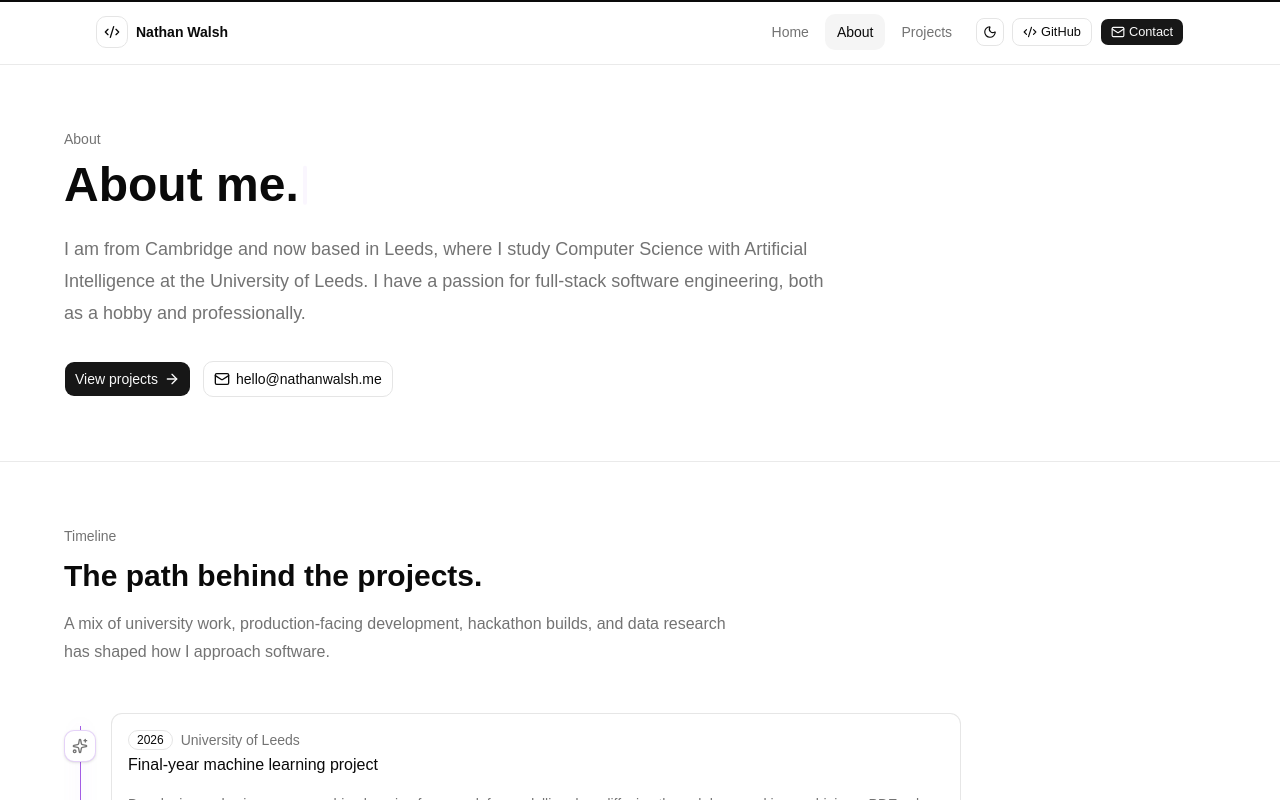
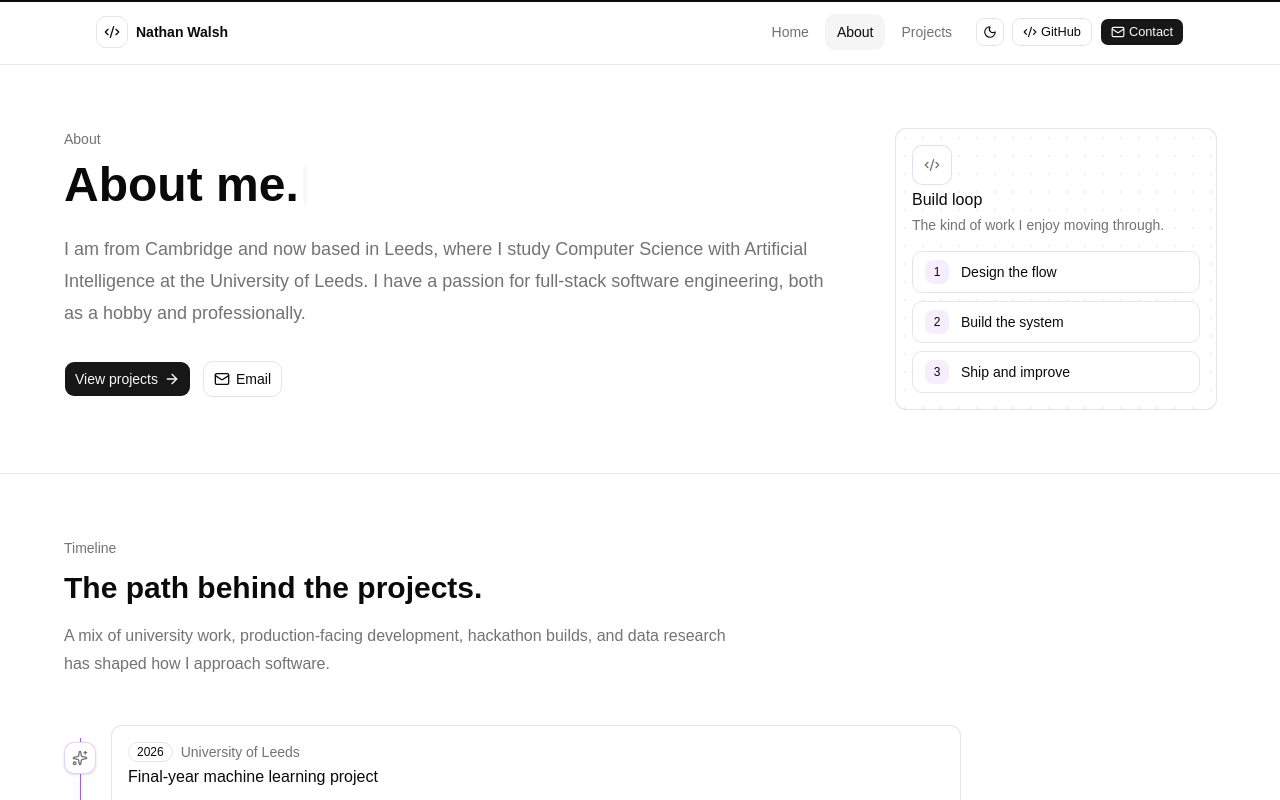
Before and after one commit to NathanWalash/portfolio, a React (Vite) app: page /about in a window 1280 px wide. Shown: the top 800 px of the page. Built offline with nearby package versions, Linux system fonts and the light colour scheme.

Commit message:
content: refine profile copy and email label

```diff
--- a/src/data/profile.ts
+++ b/src/data/profile.ts
@@ -12,7 +12,7 @@ export const profile = {
   title: "Full-Stack Developer",
   location: "United Kingdom",
   summary:
-    "Final-year Computer Science with AI student building practical software across full-stack web, APIs, machine learning, and smart contracts.",
+    "Full-stack developer and final-year Computer Science with Artificial Intelligence student building practical software across web apps, backend systems, data workflows, and AI-assisted products.",
   contactNote:
     "Reach me by email, LinkedIn, or GitHub for professional contact.",
   highlights: [
@@ -37,7 +37,7 @@ export const profile = {
       external: true,
     },
     email: {
-      label: "hello@nathanwalsh.me",
+      label: "Email",
       href: "mailto:hello@nathanwalsh.me",
     },
   },
--- a/src/pages/About.tsx
+++ b/src/pages/About.tsx
@@ -1,6 +1,7 @@
 import {
   ArrowRight,
   BriefcaseBusiness,
+  Code2,
   Database,
   GraduationCap,
   Mail,
@@ -100,7 +101,7 @@ export function About() {
   return (
     <main className="min-h-[calc(100svh-4rem)]">
       <section className="px-4 py-12 sm:px-8 sm:py-16">
-        <div className="mx-auto w-full max-w-6xl">
+        <div className="mx-auto grid w-full max-w-6xl gap-8 lg:grid-cols-[minmax(0,1fr)_20rem] lg:items-start">
           <Reveal>
             <p className="text-sm font-medium text-muted-foreground">About</p>
             <h1 className="mt-3 max-w-3xl text-3xl font-semibold tracking-normal sm:text-5xl">
@@ -133,6 +134,52 @@ export function About() {
               </Button>
             </div>
           </Reveal>
+
+          <motion.aside
+            initial={{ opacity: 0, y: 18 }}
+            whileInView={{ opacity: 1, y: 0 }}
+            viewport={{ once: true, amount: 0.35 }}
+            transition={{ duration: 0.45, ease: [0.16, 1, 0.3, 1] }}
+            aria-label="Development focus"
+          >
+            <Card className="relative isolate overflow-hidden rounded-lg">
+              <div className="absolute inset-0 -z-10 opacity-50 [background-image:radial-gradient(circle,oklch(0.62_0.2_305_/_0.2)_1px,transparent_1.9px)] [background-size:18px_18px]" />
+              <CardHeader>
+                <div className="grid size-10 place-items-center rounded-lg border border-[oklch(0.62_0.2_305_/_0.22)] bg-background/80 text-muted-foreground backdrop-blur">
+                  <Code2 className="size-4" aria-hidden="true" />
+                </div>
+                <CardTitle aria-level={2} role="heading">
+                  Build loop
+                </CardTitle>
+                <CardDescription>
+                  The kind of work I enjoy moving through.
+                </CardDescription>
+              </CardHeader>
+              <CardContent className="grid gap-2">
+                {["Design the flow", "Build the system", "Ship and improve"].map(
+                  (item, index) => (
+                    <motion.div
+                      key={item}
+                      initial={{ opacity: 0, x: -8 }}
+                      whileInView={{ opacity: 1, x: 0 }}
+                      viewport={{ once: true }}
+                      transition={{
+                        duration: 0.32,
+                        ease: [0.16, 1, 0.3, 1],
+                        delay: 0.1 + index * 0.07,
+                      }}
+                      className="flex items-center gap-3 rounded-lg border border-border bg-background/85 px-3 py-2 text-sm backdrop-blur"
+                    >
+                      <span className="grid size-6 shrink-0 place-items-center rounded-md bg-[oklch(0.62_0.2_305_/_0.1)] text-xs font-medium">
+                        {index + 1}
+                      </span>
+                      <span>{item}</span>
+                    </motion.div>
+                  ),
+                )}
+              </CardContent>
+            </Card>
+          </motion.aside>
         </div>
       </section>
 
```
